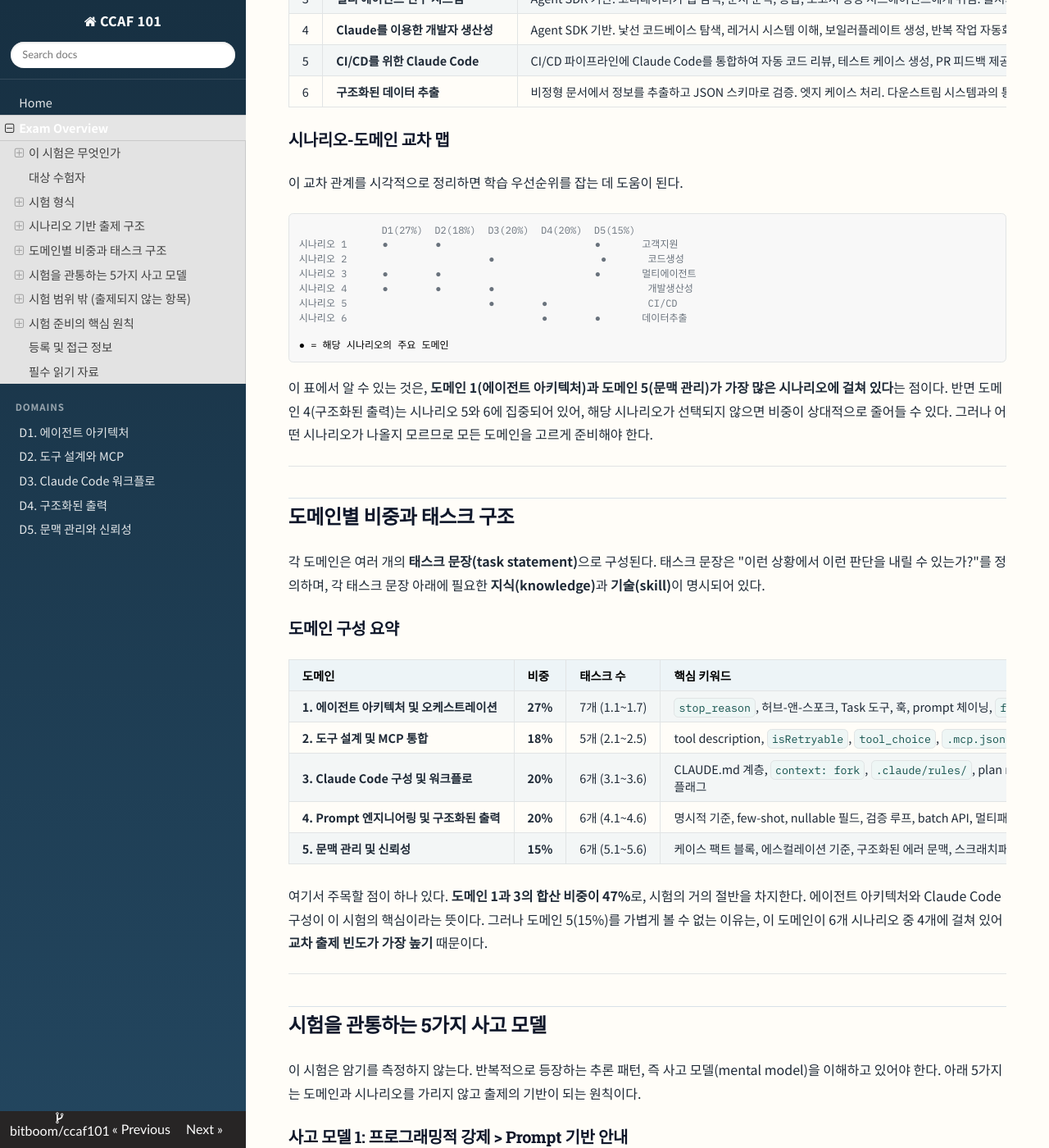
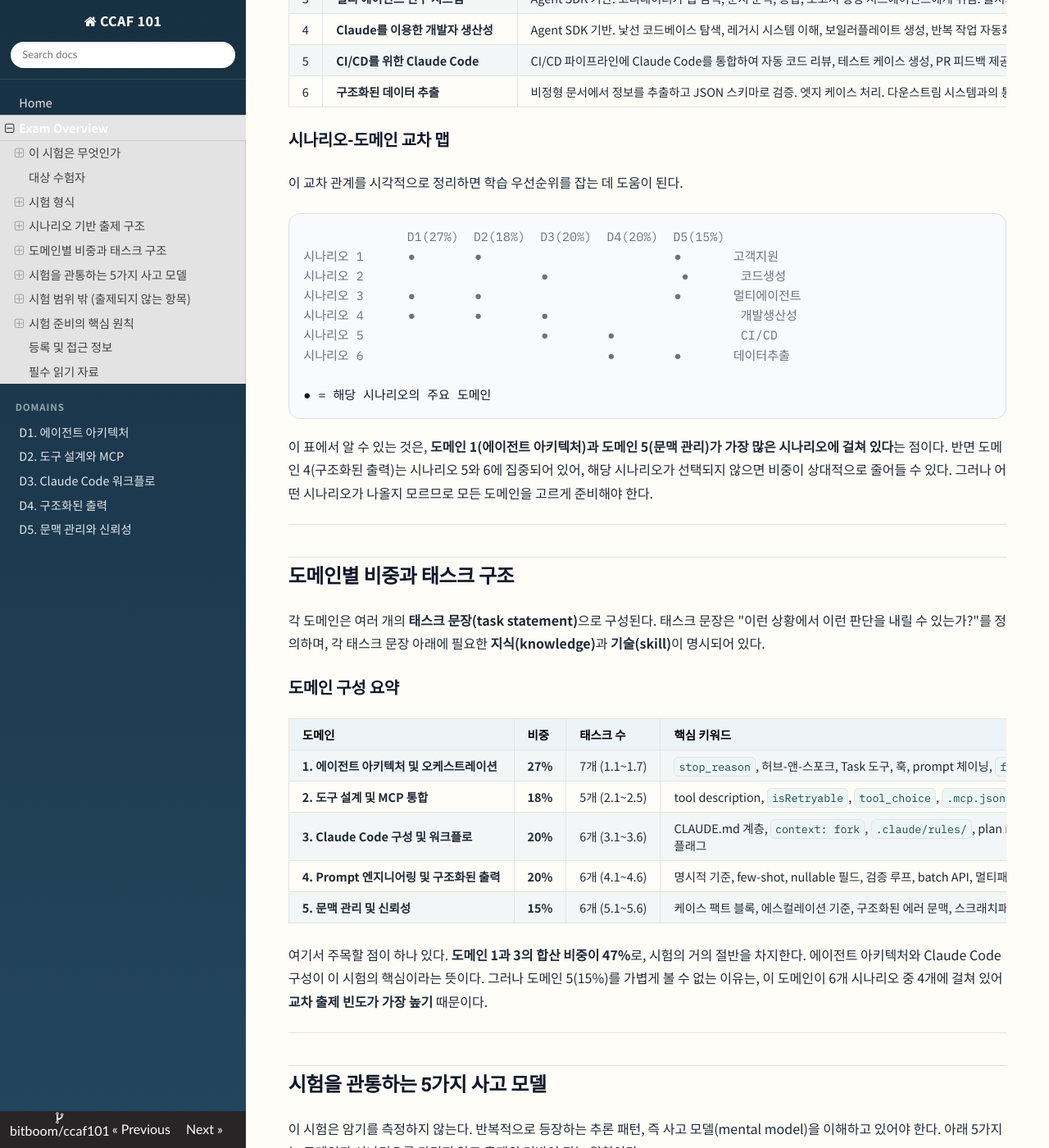
Before and after one commit to bitboom/ccaf101, an MkDocs documentation site: the page built from docs/exam-overview.md, in a window 1280 px wide and 1400 px high, scrolled down 3372 px. Shown: the whole window at 82% size. Built offline with MkDocs 1.6.1, drawn with Linux system fonts in a browser that asks for light colours; nearby versions of some CDN libraries; some web fonts are replaced.

Commit message:
Fix diagram rendering in code blocks

```diff
--- a/docs/assets/stylesheets/extra.css
+++ b/docs/assets/stylesheets/extra.css
@@ -1,4 +1,4 @@
-@import url("https://fonts.googleapis.com/css2?family=Noto+Sans+KR:wght@400;500;700;800&family=IBM+Plex+Mono:wght@400;500&display=swap");
+@import url("https://fonts.googleapis.com/css2?family=Noto+Sans+KR:wght@400;500;700;800&family=IBM+Plex+Mono:wght@400;500&family=Nanum+Gothic+Coding:wght@400;700&display=swap");
 
 :root {
   --ccaf-ink: #1f2a37;
@@ -104,14 +104,40 @@ body,
   color: var(--ccaf-accent);
 }
 
-.rst-content code,
-.rst-content tt {
+.rst-content :not(pre) > code,
+.rst-content :not(pre) > tt {
   font-family: "IBM Plex Mono", monospace;
   font-size: 0.92em;
   border-radius: 0.35rem;
   background: #eef6f5;
   color: #0f4f4a;
   padding: 0.12rem 0.32rem;
+}
+
+.rst-content pre {
+  overflow-x: auto;
+  margin: 1.2rem 0;
+  padding: 1rem 1.1rem;
+  border: 1px solid var(--ccaf-border);
+  border-radius: 14px;
+  background: #f8fafc;
+  box-shadow: inset 0 1px 0 rgba(255, 255, 255, 0.7);
+}
+
+.rst-content pre code {
+  display: block;
+  padding: 0;
+  border: 0;
+  background: transparent;
+  color: #0f172a;
+  font-family: "Nanum Gothic Coding", "IBM Plex Mono", monospace;
+  font-size: 0.94rem;
+  line-height: 1.6;
+  white-space: pre;
+  word-break: normal;
+  overflow-wrap: normal;
+  letter-spacing: 0;
+  font-variant-ligatures: none;
 }
 
 .rst-content blockquote {
```
